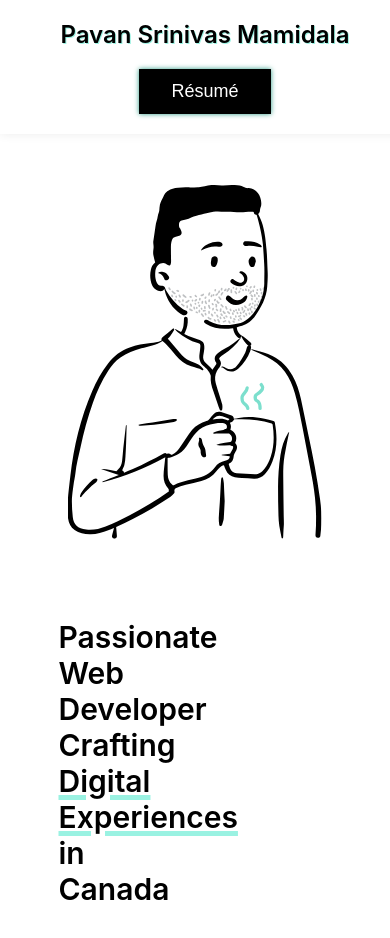
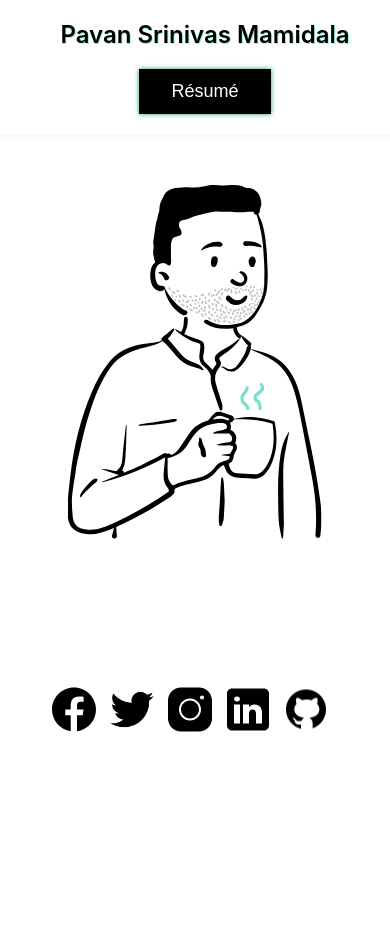
Before and after one commit to pavansrinivasmamidala/portfolio, a React (Create React App) app: page / in a window 390 px wide. Shown: the top 938 px of the page. Built offline with nearby package versions, Linux system fonts and the light colour scheme; a web font is replaced by a local one.

Commit message:
fixed mobile view

```diff
--- a/src/components/About/About.css
+++ b/src/components/About/About.css
@@ -160,13 +160,14 @@
   }
 
   .about-right-top h3{
-    max-width: 33vw;
+    max-width: 60vw;
+    display: none;
   }
 
   .social-media {
     width: 80%;
     margin-left: -50px;
-    margin-top:100px;
+    margin-top:50px;
   }
 
   .icon{
--- a/src/components/About/About.js
+++ b/src/components/About/About.js
@@ -14,7 +14,6 @@ export default function About() {
               Passionate Web Developer Crafting{" "}
               <span> Digital Experiences </span>in Canada
             </h3>
-
             <p>
               From computer enthusiast to a skilled web architect, I've embarked
               on a journey to craft captivating, visually stunning, and
@@ -40,7 +39,7 @@ export default function About() {
                     target="_blank"
                     rel="noreferrer"
                   >
-                    <div class=" icon twitter"></div>
+                    <div class="icon twitter"></div>
                   </a>
                 </li>
                 <li>
--- a/src/components/Projects/Project.css
+++ b/src/components/Projects/Project.css
@@ -102,9 +102,13 @@
 }
 
 @media screen and (max-width: 768px) {
+  .project-container{
+    margin-top: 50px;
+  }
   .project-card {
     flex-direction: column !important;
     width: 80%;
+    margin: 50px 0px;
   }
 
   .description {
@@ -112,7 +116,7 @@
   }
 
   .screenshot {
-    margin-top: 50px;
+    margin-top: 20px;
   }
 
   .screenshot img {
```
